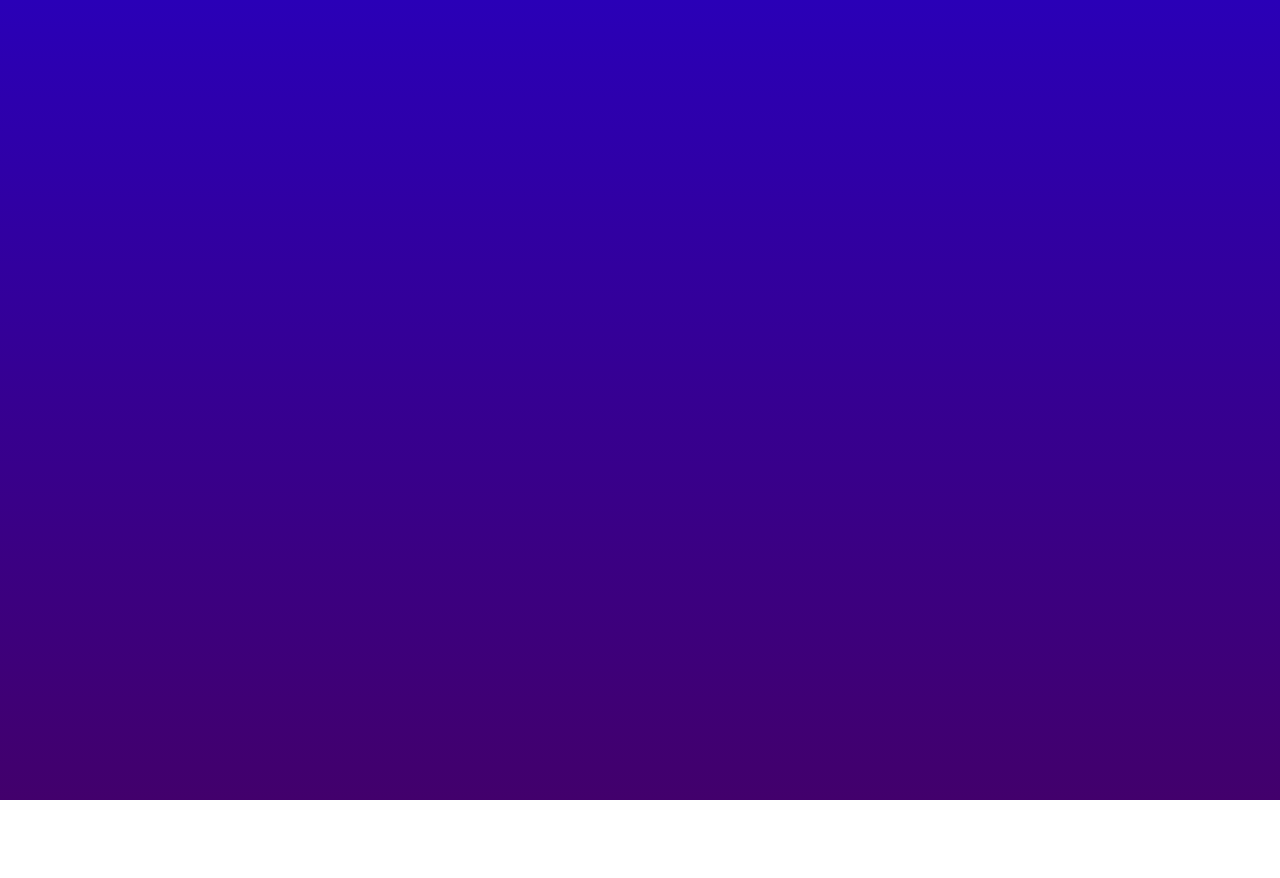
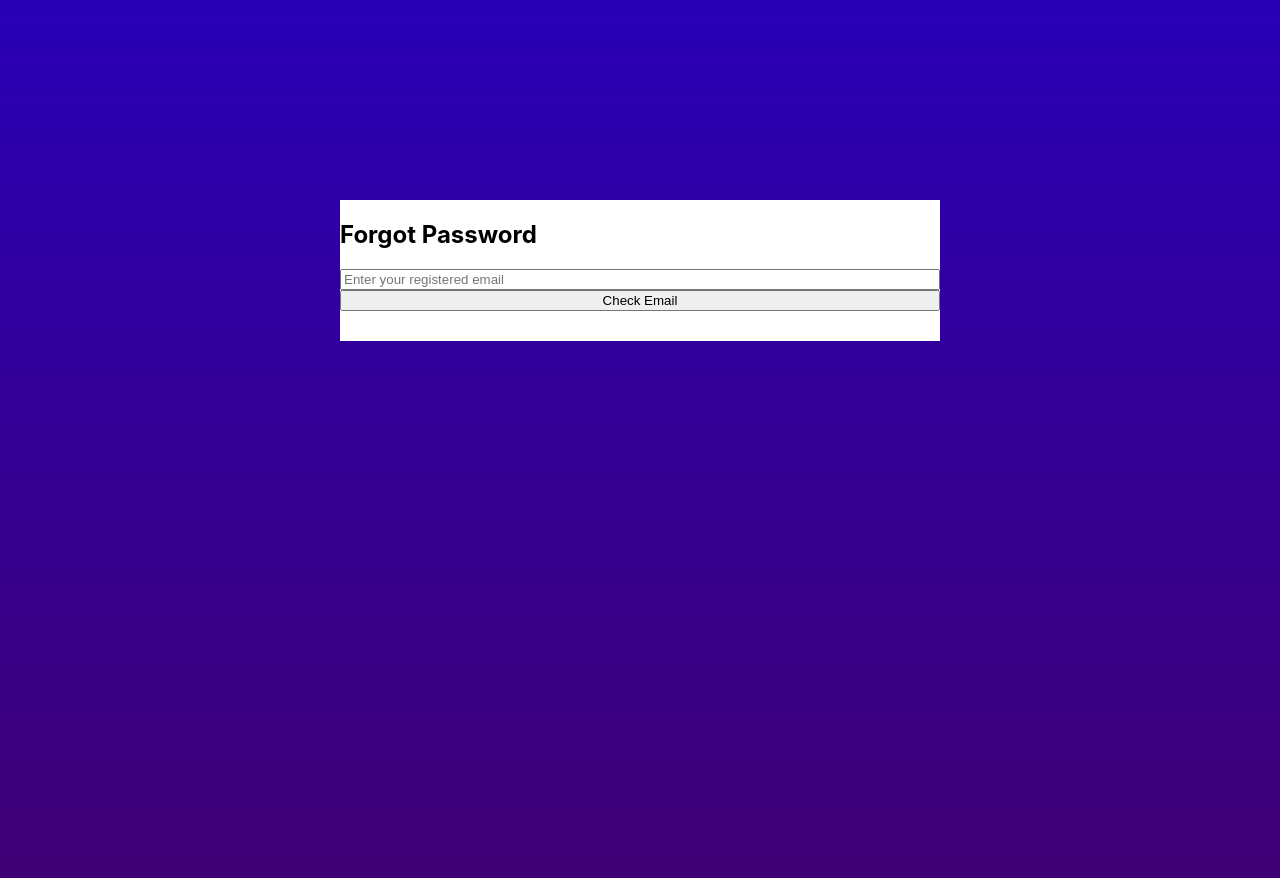
Before and after one commit to bharsayantani/myform, a React (Create React App) app: page /forgot-password in a window 1280 px wide. Before the commit this address had no page. Shown: the top 878 px of the page. Before the commit the page ends 800 px from the top, so only its background shows below. Built offline with nearby package versions, Linux system fonts and the light colour scheme.

Commit message:
third commit

```diff
--- a/src/App.js
+++ b/src/App.js
@@ -2,6 +2,7 @@ import logo from './logo.svg';
 import './App.css';
 import { BrowserRouter as Router, Routes, Route } from 'react-router-dom';
 import LoginSignup from './Components/LoginSignup';
+import ForgotPassword from './Components/ForgotPassword';
 import Dashboard from './Components/Dashboard';
 import ProtectedRoute from './Components/ProtectedRoute';
 
@@ -10,6 +11,7 @@ function App() {
     <Router>
       <Routes>
         <Route path="/" element={<LoginSignup />} />
+        <Route path="/forgot-password" element={<ForgotPassword />} />
         <Route
           path="/dashboard"
           element={
--- a/src/Components/Dashboard.jsx
+++ b/src/Components/Dashboard.jsx
@@ -5,7 +5,7 @@ const Dashboard = () => {
     <div style={{ textAlign: 'center', marginTop: '50px', backgroundColor: 'white' }}>
       <h1>Welcome to Dashboard</h1>
       <p>You are now logged in!</p>
-      <div className="submit-button">
+      <div className="submit-button-logout">
         <button onClick={() => {
             localStorage.removeItem("token");
             window.location.href = "/";
--- /dev/null
+++ b/src/Components/ForgotPassword.jsx
@@ -0,0 +1,80 @@
+import React, { useState } from 'react';
+import { useNavigate } from 'react-router-dom';
+import axios from 'axios';
+
+const ForgotPassword = () => {
+  const navigate = useNavigate();
+  const [email, setEmail] = useState('');
+  const [newPassword, setNewPassword] = useState('');
+  const [userId, setUserId] = useState(null);
+  const [msg, setMsg] = useState('');
+  const [step, setStep] = useState(1); // 1 = email check, 2 = reset form
+
+  const handleEmailSubmit = async () => {
+    setMsg('');
+    try {
+      const res = await axios.get("https://api.escuelajs.co/api/v1/users");
+      const user = res.data.find(u => u.email === email);
+      if (user) {
+        setUserId(user.id);
+        setStep(2); // proceed to password reset
+      } else {
+        setMsg("Email not found.");
+      }
+    } catch (err) {
+      setMsg("Failed to fetch users.");
+    }
+  };
+
+  const handleResetPassword = async () => {
+    if (!userId) return;
+
+    try {
+      await axios.put(`https://api.escuelajs.co/api/v1/users/${userId}`, {
+        password: newPassword
+      });
+      setMsg("Password reset successfully!");
+      setStep(1); // reset form
+      setEmail('');
+      setNewPassword('');
+      setTimeout(() => {
+      navigate("/", { state: { goToLogin: true } });// 🔁 Redirect to login page after 2 seconds
+    }, 2000);
+
+    } catch (err) {
+      setMsg("Failed to reset password.");
+    }
+  };
+
+  return (
+    <div className="container">
+      <h2>Forgot Password</h2>
+
+      {step === 1 ? (
+        <>
+          <input
+            type="email"
+            placeholder="Enter your registered email"
+            value={email}
+            onChange={e => setEmail(e.target.value)}
+          />
+          <button onClick={handleEmailSubmit}>Check Email</button>
+        </>
+      ) : (
+        <>
+          <input
+            type="password"
+            placeholder="Enter new password"
+            value={newPassword}
+            onChange={e => setNewPassword(e.target.value)}
+          />
+          <button onClick={handleResetPassword}>Reset Password</button>
+        </>
+      )}
+
+      {msg && <div style={{ color: "red", marginTop: "10px" }}>{msg}</div>}
+    </div>
+  );
+};
+
+export default ForgotPassword;
--- a/src/Components/LoginSignup.jsx
+++ b/src/Components/LoginSignup.jsx
@@ -1,16 +1,21 @@
 import React, { useState } from 'react';
 import { useNavigate } from 'react-router-dom';
+import { useLocation } from 'react-router-dom';
 import axios from 'axios';
 //import './LoginSignup.css';
 import '../Public/Assets/LoginSignup.css'
 
 const LoginSignup = () => {
-  const [action, setAction] = useState("Sign Up");
+
+  const location = useLocation();
+  const [action, setAction] = useState(location.state?.goToLogin ? "Login" : "Sign Up");
   const [name, setName] = useState("");
   const [email, setEmail] = useState("");
   const [password, setPassword] = useState("");
   const [msg, setMsg] = useState("");
   const navigate = useNavigate(); // 🔹 Add this
+
+
 
   const handleSubmit = async () => {
     setMsg("");
@@ -82,6 +87,13 @@ const LoginSignup = () => {
       <div className="submit-button">
         <button onClick={handleSubmit}>{action}</button>
       </div>
+      {action === "Login" && (
+        <div className="forgot-password">
+          <span onClick={() => navigate("/forgot-password")} style={{ color: "blue", cursor: "pointer" }}>
+            Forgot Password?
+          </span>
+        </div>
+       )}
 
       <div className="switch-action" style={{ marginTop: '15px', textAlign: 'center' }}>
         {action === "Login" ? (
@@ -91,6 +103,7 @@ const LoginSignup = () => {
         )}
       </div>
 
+
       <div style={{ color: "red", marginTop: "10px" }}>{msg}</div>
     </div>
   );
--- a/src/Public/Assets/LoginSignup.css
+++ b/src/Public/Assets/LoginSignup.css
@@ -95,6 +95,23 @@
     margin-top: 20px;
     margin-left: 180px;
 }
+.submit-button-logout button{
+
+    display: flex;
+    justify-content: center;
+    flex-direction: column;
+    align-items: center;
+    width: 220px;
+    height: 59px;
+    color: #fff;
+    background: #4c00b4;
+    border-radius: 50px;
+    font-size: 19px;
+    font-weight: 700;
+    cursor: pointer;
+    margin: 20px 0px 0px 650px;
+
+}
 .gray{
     background: #eaeaea;
     color: #676767;
```
